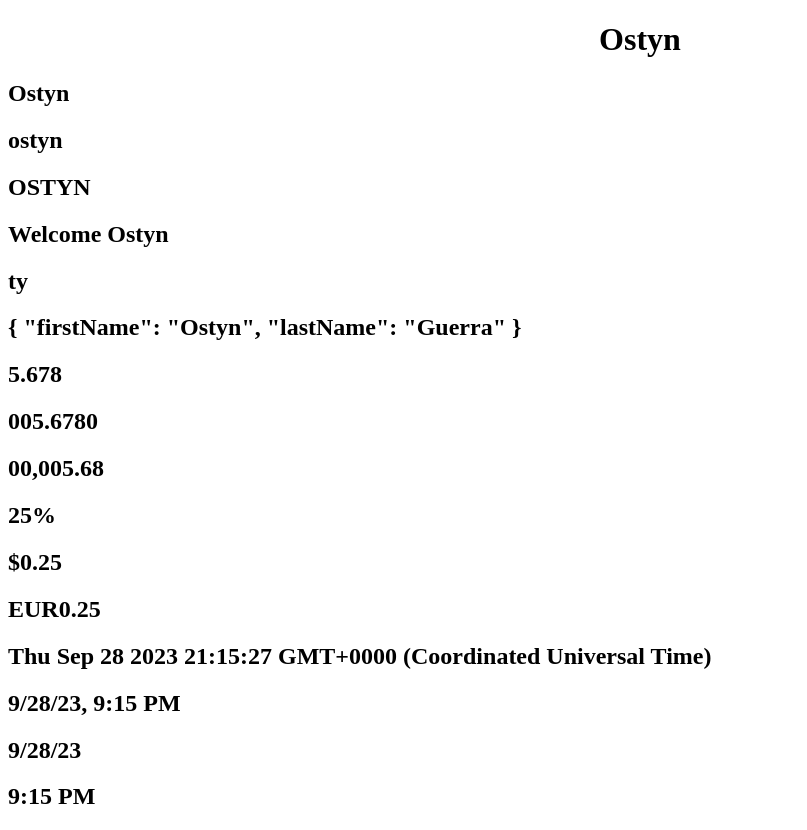
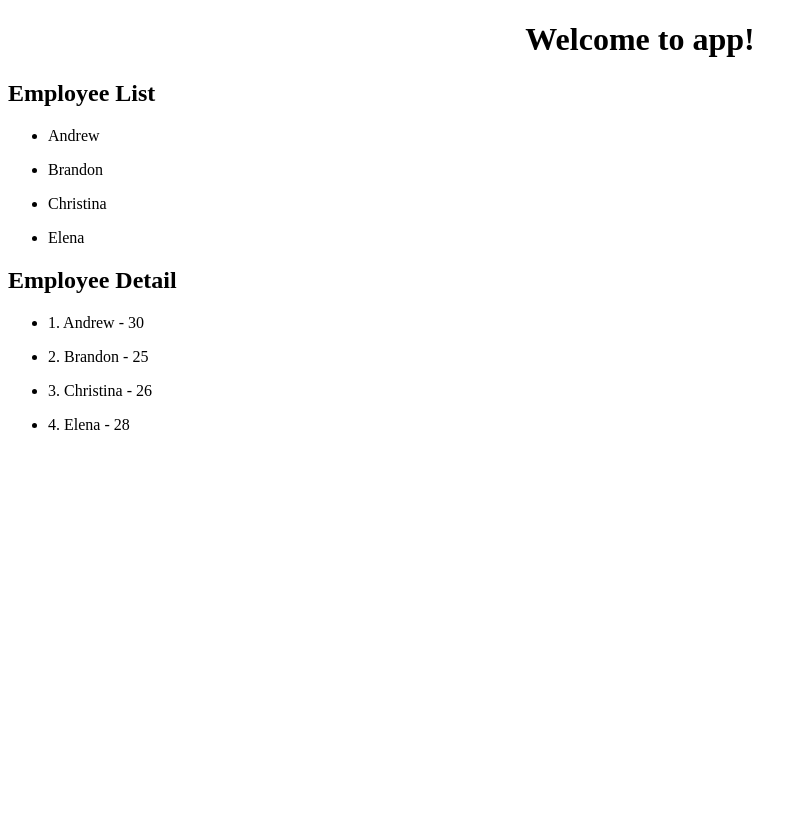
Before and after one commit to oguerra-2021270/Ejercicios-en-Angular, an Angular app: page / in a window 1280 px wide. Shown: the whole page, without its empty margins (0-807 px from the left). After the commit the page ends 800 px from the top, so only its background shows below. Built offline with nearby package versions, Linux system fonts and the light colour scheme.

Commit message:
Tercer ejercicio

```diff
--- a/src/app/app.component.html
+++ b/src/app/app.component.html
@@ -9,7 +9,8 @@
 
 <div style="text-align:center">
   <h1>
-    {{name}}
+   Welcome to {{title + "!"}}
   </h1>
 </div>
-<app-test></app-test>
+<app-employee-list></app-employee-list>
+<app-employee-detail></app-employee-detail>
--- a/src/app/app.module.ts
+++ b/src/app/app.module.ts
@@ -5,11 +5,15 @@ import { FormsModule } from '@angular/forms';
 import { AppRoutingModule } from './app-routing.module';
 import { AppComponent } from './app.component';
 import { TestComponent } from './test/test.component';
+import { EmployeeListComponent } from './employee-list/employee-list.component';
+import { EmployeeDetailComponent } from './employee-detail/employee-detail.component';
 
 @NgModule({
   declarations: [
     AppComponent,
-    TestComponent
+    TestComponent,
+    EmployeeListComponent,
+    EmployeeDetailComponent
   ],
   imports: [
     BrowserModule,
--- /dev/null
+++ b/src/app/employee-detail/employee-detail.component.html
@@ -0,0 +1 @@
+<p>employee-detail works!</p>
--- /dev/null
+++ b/src/app/employee-detail/employee-detail.component.ts
@@ -0,0 +1,24 @@
+import { Component } from '@angular/core';
+
+@Component({
+  selector: 'app-employee-detail',
+  template: `
+    <h2>Employee Detail</h2>
+    <ul *ngFor="let employee of employees">
+      <li>{{employee.id}}. {{employee.name}} - {{employee.age}}</li>
+    </ul>
+  `,
+  styleUrls: []
+})
+export class EmployeeDetailComponent {
+
+  public employees = [
+
+    {"id": 1, "name": "Andrew", "age": 30},
+    {"id": 2, "name": "Brandon", "age": 25},
+    {"id": 3, "name": "Christina", "age": 26},
+    {"id": 4, "name": "Elena", "age": 28}
+
+  ]
+
+}
--- /dev/null
+++ b/src/app/employee-list/employee-list.component.html
@@ -0,0 +1 @@
+<p>employee-list works!</p>
--- /dev/null
+++ b/src/app/employee-list/employee-list.component.ts
@@ -0,0 +1,24 @@
+import { Component } from '@angular/core';
+
+@Component({
+  selector: 'app-employee-list',
+  template: `
+    <h2>Employee List</h2>
+    <ul *ngFor="let employee of employees">
+      <li>{{employee.name}}</li>
+    </ul>
+  `,
+  styles: []
+})
+export class EmployeeListComponent {
+
+  public employees = [
+
+    {"id": 1, "name": "Andrew", "age": 30},
+    {"id": 2, "name": "Brandon", "age": 25},
+    {"id": 3, "name": "Christina", "age": 26},
+    {"id": 4, "name": "Elena", "age": 28}
+
+  ]
+
+}
```
Also changed, not shown: src/app/employee-detail/employee-detail.component.css (added), src/app/employee-list/employee-list.component.css (added).
